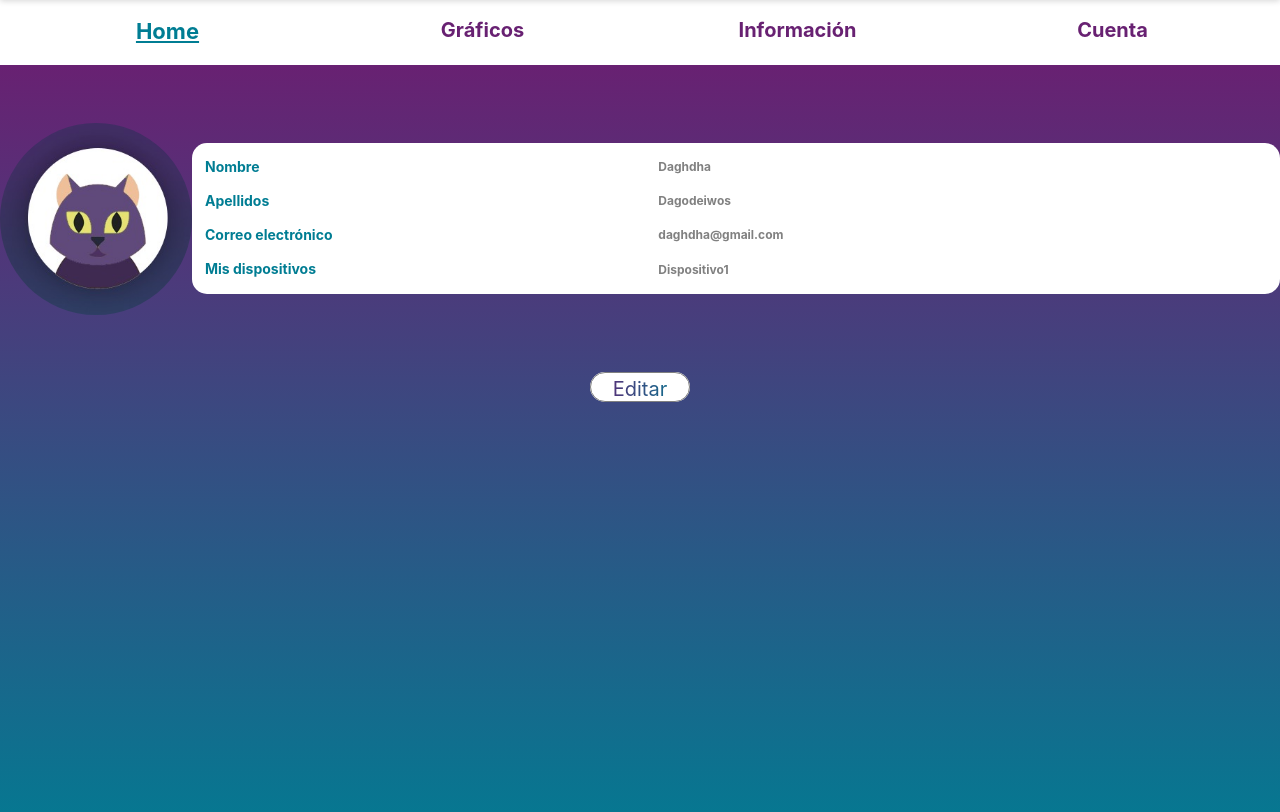
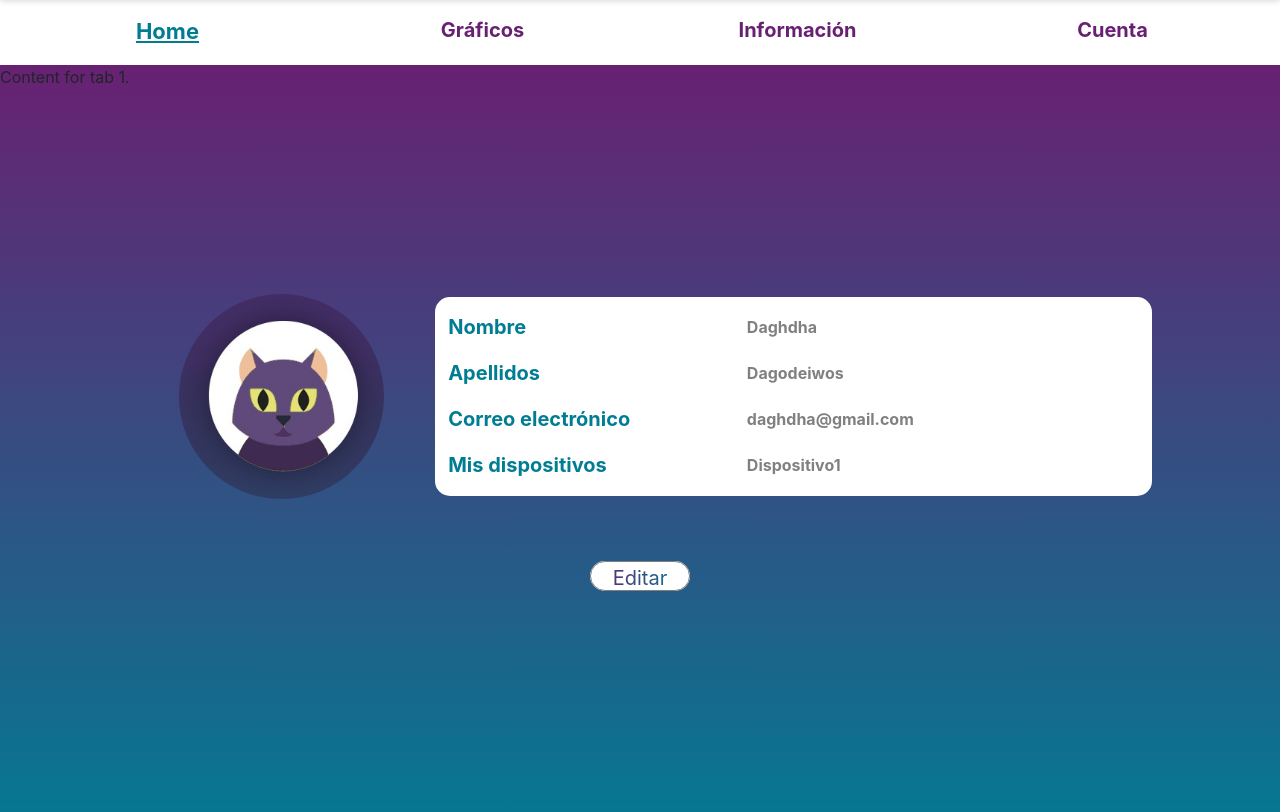
Before and after one commit to daghdha1/EcoProgress, a plain HTML site: page Project/Web/private/app/html/accountPanel.html in a window 1280 px wide. Shown: the part 94-906 px from the top of the page. Drawn offline with nearby package versions, Linux system fonts and the light colour scheme.

Commit message:
Web (Frontend) --> Account tab with responsive mode (stable)

```diff
--- a/Project/Web/private/app/css/accountPanel.css
+++ b/Project/Web/private/app/css/accountPanel.css
@@ -45,6 +45,7 @@
      align-items: center;
      justify-content: center;
      flex-direction: column;
+     padding-top: 5%;
  }
  #img_container {
      width: 30%;
@@ -109,9 +110,15 @@
          width: 25%;
      }
  }
- @media screen and (min-width:600px) {
+ @media screen and (min-width:550px) {
      #img_container {
-         width: 22%;
+         width: 20%;
+     }
+     #data_container .row .col.txt-title p {
+         font-size: 18px;
+     }
+     #data_container .row .col.txt-value p {
+         font-size: 14px;
      }
  }
  @media screen and (min-width: 740px) {
@@ -121,27 +128,46 @@
      #tab_4 {
          flex-direction: row;
          flex-wrap: wrap;
+         padding: 10%;
+         padding-top: 10%;
      }
      #img_container {
-         flex: 1 1 15%;
+         max-width: 35%;
+         margin-right: 5%;
      }
      #data_container {
-         flex: 1 1 85%;
+         max-width: 70%;
+     }
+     #data_container .row {
+         line-height: 1.3;
      }
      #btn_container {
-         margin-top: 0px;
+         margin-top: 5%;
      }
  }
  @media screen and (min-width: 900px) {
-     body {
-         overflow-y: hidden;
+     #img_container {
+         max-width: 20%;
+         margin-left: 5%
      }
-     #img_container {
-         width: 12%;
+     #data_container {
+         max-width: 70%;
+     }
+     #data_container .row {
+         line-height: 1.5;
+     }
+     #data_container .row .col.txt-title p {
+         font-size: 20px;
+     }
+     #data_container .row .col.txt-value p {
+         font-size: 16px;
+     }
+     #btn_container {
+         margin-top: 2%;
      }
  }
  @media screen and (min-width: 1200px) {
-     #img_container {
-         width: 10%;
+     #btn_container {
+         margin-top: 0%;
      }
  }
--- a/Project/Web/private/app/html/accountPanel.html
+++ b/Project/Web/private/app/html/accountPanel.html
@@ -55,7 +55,7 @@
             </ul>
         </div>
         <div class="tab-content">
-            <div class="tab-pane" id="tab_1" role="tabpanel">
+            <div class="tab-pane active" id="tab_1" role="tabpanel">
                 <p>
                     Content for tab 1.
                 </p>
@@ -70,7 +70,7 @@
                     Content for tab 3.
                 </p>
             </div>
-            <div class="tab-pane active" id="tab_4" role="tabpanel">
+            <div class="tab-pane" id="tab_4" role="tabpanel">
                 <div id="img_container">
                     <img alt="Image" class="img-fluid rounded-circle" id="img" src="../media/img_account_test.png">
                     </img>
```
